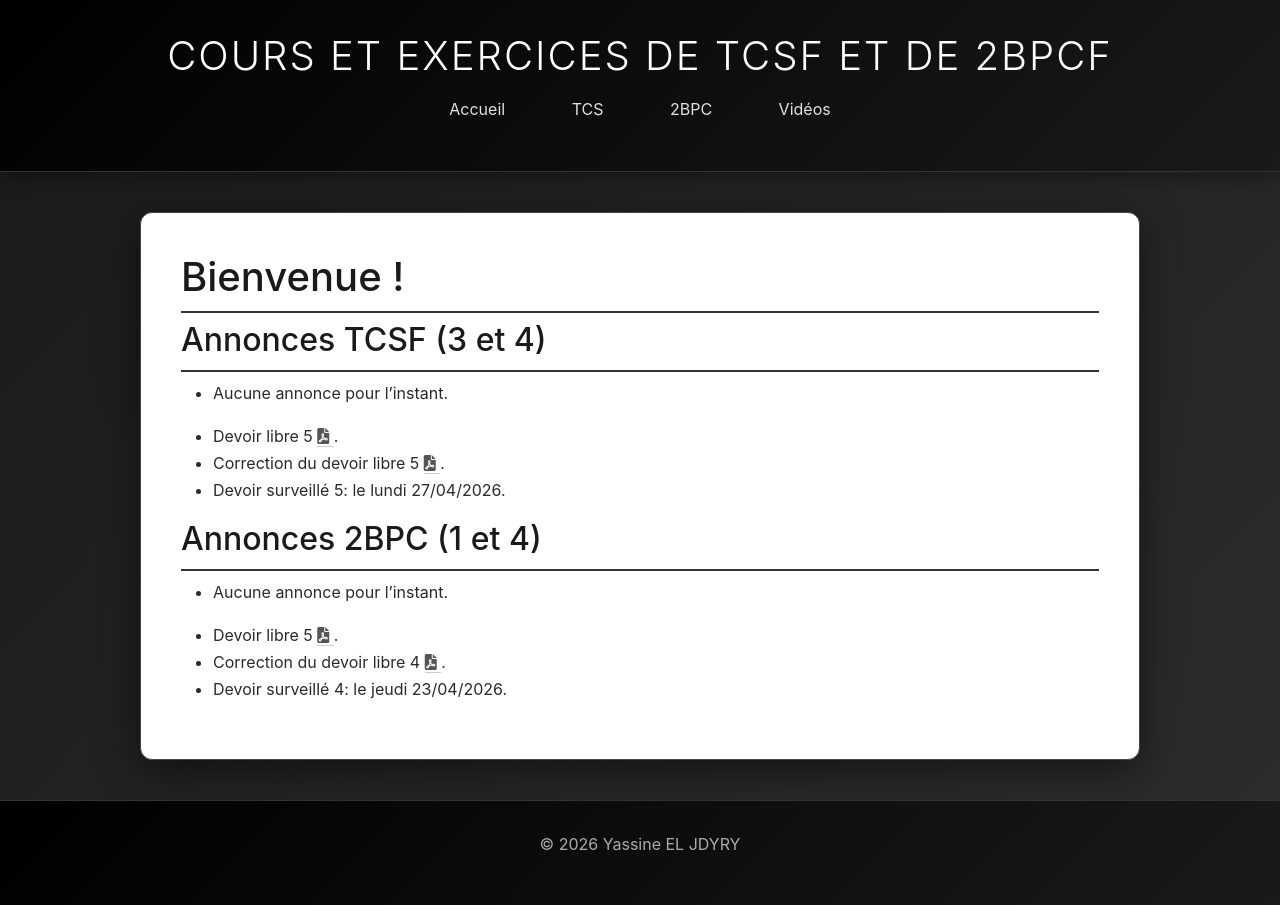
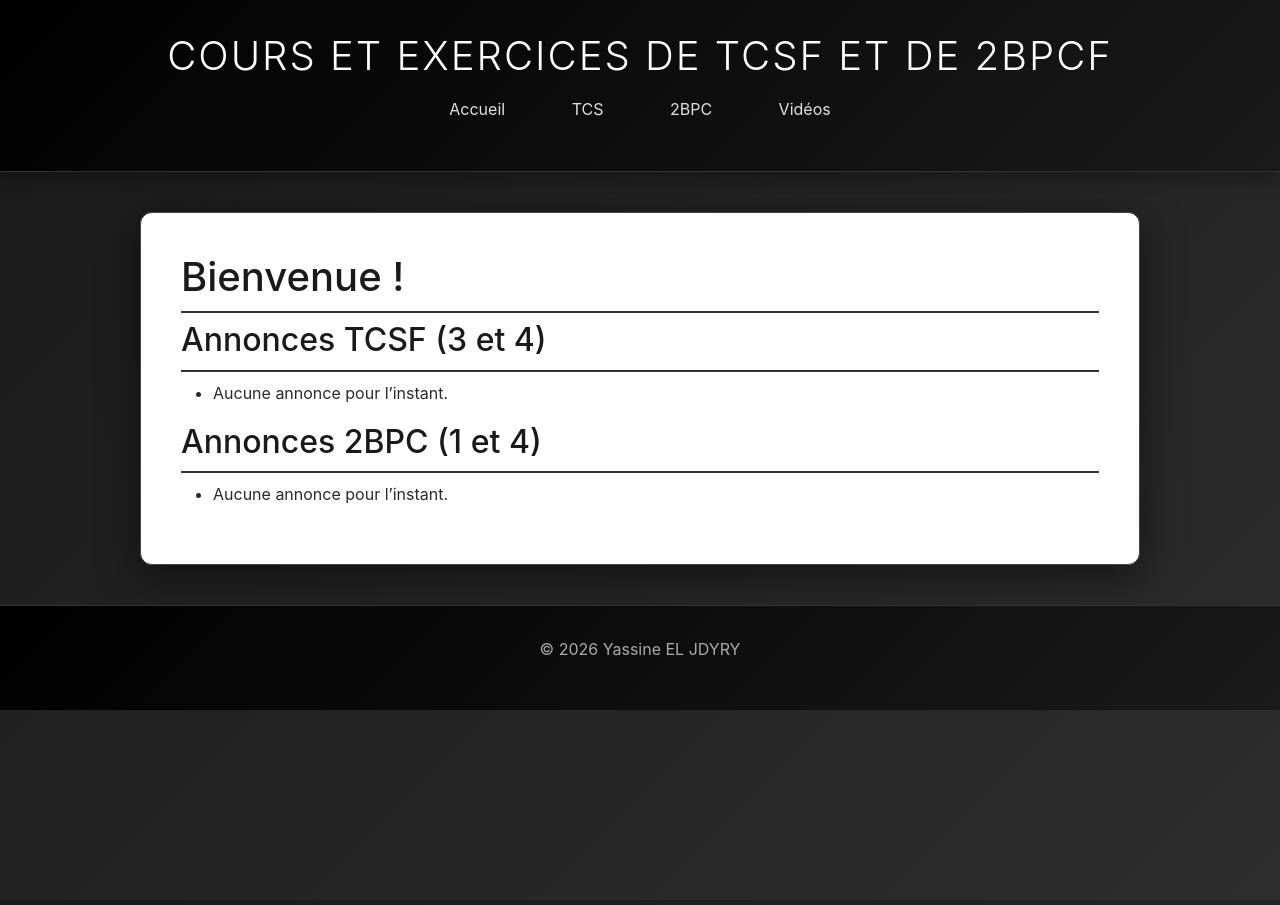
Before and after one commit to learninmath/learninmath.github.io, a Jekyll site: the page built from index.md, in a window 1280 px wide. Built offline with Jekyll 4.4.1, drawn with Linux system fonts in a browser that asks for light colours.

```diff
--- a/index.md
+++ b/index.md
@@ -10,7 +10,7 @@ permalink: /
 
 - Aucune annonce pour l'instant.
 
-- Devoir libre 5
+<!-- - Devoir libre 5
 <a href="{{ site.url }}{{ site.baseurl }}/tcs/DL5.pdf" target="_blank">
 <i class="fa-solid fa-file-pdf"></i>
 </a>.
@@ -18,13 +18,13 @@ permalink: /
 <a href="{{ site.url }}{{ site.baseurl }}/tcs/DL5-cor.pdf" target="_blank">
 <i class="fa-solid fa-file-pdf"></i>
 </a>.
-- Devoir surveillé 5: le lundi 27/04/2026.
+- Devoir surveillé 5: le lundi 27/04/2026. -->
 
 ## Annonces 2BPC (1 et 4)
 
 - Aucune annonce pour l'instant.
 
-- Devoir libre 5
+<!-- - Devoir libre 5
 <a href="{{ site.url }}{{ site.baseurl }}/2bpc/DL5.pdf" target="_blank">
 <i class="fa-solid fa-file-pdf"></i>
 </a>.
@@ -32,4 +32,4 @@ permalink: /
 <a href="{{ site.url }}{{ site.baseurl }}/2bpc/DL5-cor.pdf" target="_blank">
 <i class="fa-solid fa-file-pdf"></i>
 </a>.
-- Devoir surveillé 4: le jeudi 23/04/2026.
+- Devoir surveillé 4: le jeudi 23/04/2026. -->
```
